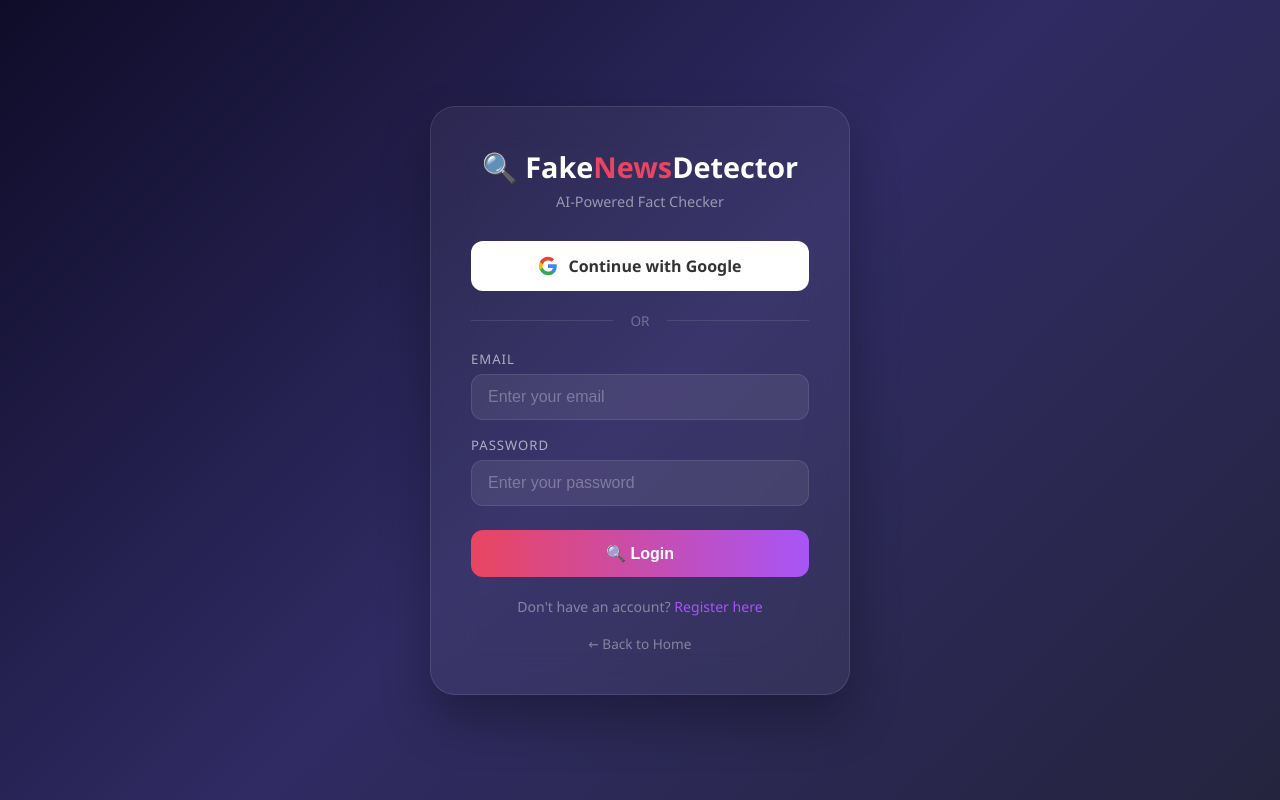
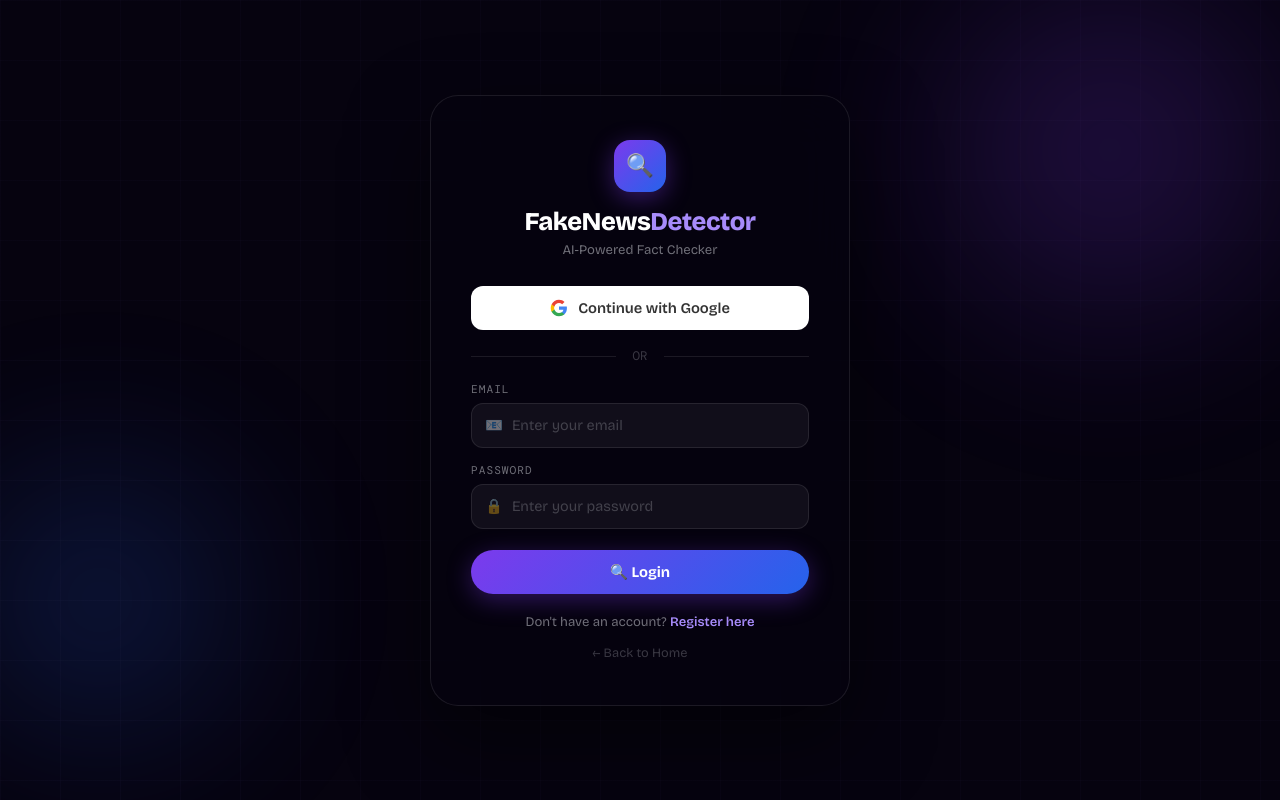
Before and after one commit to explorerkartik/FakeNewsDetector, a Flask app: page /login in a window 1280 px wide. Run offline with Flask 3, Linux system fonts and the light colour scheme; parts of the project's set-up code (start-up, migrations or seed data) failed here and were passed over; some libraries are stand-ins or nearby versions.

Commit message:
Update login.html

```diff
--- a/templates/login.html
+++ b/templates/login.html
@@ -1,82 +1,79 @@
+<!-- ============================================================
+     PASTE THIS CONTENT INTO RESPECTIVE FILES
+     Each page is clearly marked with FILE: filename.html
+============================================================ -->
+
+<!-- ==================== FILE: login.html ==================== -->
 <!DOCTYPE html>
 <html lang="en">
 <head>
-    <meta charset="UTF-8">
-    <meta name="viewport" content="width=device-width, initial-scale=1.0">
+<meta charset="UTF-8"><meta name="viewport" content="width=device-width, initial-scale=1.0">
 <title>Login - FakeNews Detector</title>
+<link href="https://fonts.googleapis.com/css2?family=Bricolage+Grotesque:wght@400;600;700;800&family=DM+Mono:wght@400;500&display=swap" rel="stylesheet">
 <style>
-        * { margin: 0; padding: 0; box-sizing: border-box; }
-        body { font-family: 'Segoe UI', Tahoma, Geneva, Verdana, sans-serif; background: linear-gradient(135deg, #0f0c29, #302b63, #24243e); min-height: 100vh; display: flex; align-items: center; justify-content: center; padding: 20px; }
-        .card { background: rgba(255,255,255,0.05); backdrop-filter: blur(20px); border: 1px solid rgba(255,255,255,0.1); border-radius: 25px; padding: 40px; width: 100%; max-width: 420px; box-shadow: 0 25px 50px rgba(0,0,0,0.3); }
-        .logo { text-align: center; margin-bottom: 30px; }
-        .logo h1 { font-size: 1.8em; font-weight: 800; color: white; }
-        .logo h1 span { color: #e94560; }
-        .logo p { color: rgba(255,255,255,0.5); font-size: 0.9em; margin-top: 6px; }
-        .msg { background: rgba(168,85,247,0.15); border: 1px solid rgba(168,85,247,0.3); color: #c084fc; padding: 12px 16px; border-radius: 12px; font-size: 0.9em; margin-bottom: 20px; text-align: center; }
-        .msg.error { background: rgba(233,69,96,0.15); border-color: rgba(233,69,96,0.3); color: #f87171; }
-        .google-btn { width: 100%; padding: 14px; background: white; color: #333; border: none; border-radius: 12px; font-size: 1em; font-weight: 600; cursor: pointer; display: flex; align-items: center; justify-content: center; gap: 10px; text-decoration: none; transition: all 0.3s; margin-bottom: 20px; }
-        .google-btn:hover { transform: translateY(-2px); box-shadow: 0 8px 25px rgba(255,255,255,0.2); }
-        .google-icon { width: 20px; height: 20px; }
-        .divider { text-align: center; color: rgba(255,255,255,0.3); margin: 20px 0; font-size: 0.85em; position: relative; }
-        .divider::before, .divider::after { content: ''; position: absolute; top: 50%; width: 42%; height: 1px; background: rgba(255,255,255,0.1); }
-        .divider::before { left: 0; } .divider::after { right: 0; }
-        .form-group { margin-bottom: 16px; }
-        label { display: block; color: rgba(255,255,255,0.6); font-size: 0.82em; margin-bottom: 6px; text-transform: uppercase; letter-spacing: 1px; }
-        input { width: 100%; padding: 13px 16px; border: 1px solid rgba(255,255,255,0.1); border-radius: 12px; background: rgba(255,255,255,0.07); color: white; font-size: 1em; transition: all 0.3s; }
-        input:focus { outline: none; border-color: #a855f7; background: rgba(255,255,255,0.1); }
-        input::placeholder { color: rgba(255,255,255,0.3); }
-        .btn { width: 100%; padding: 14px; background: linear-gradient(90deg, #e94560, #a855f7); color: white; border: none; border-radius: 12px; font-size: 1em; font-weight: 700; cursor: pointer; transition: all 0.3s; margin-top: 8px; }
-        .btn:hover { transform: translateY(-2px); box-shadow: 0 8px 25px rgba(233,69,96,0.4); }
-        .footer-links { text-align: center; margin-top: 20px; color: rgba(255,255,255,0.4); font-size: 0.88em; }
-        .footer-links a { color: #a855f7; text-decoration: none; }
-        .footer-links a:hover { text-decoration: underline; }
-        .back-link { text-align: center; margin-top: 16px; }
-        .back-link a { color: rgba(255,255,255,0.4); font-size: 0.85em; text-decoration: none; }
-        .back-link a:hover { color: white; }
+{%- raw -%}
+:root{--p1:#7c3aed;--p2:#2563eb;--p3:#a78bfa;--p4:#60a5fa;--bg:#06030f;--glass:rgba(255,255,255,0.04);--glass-border:rgba(255,255,255,0.09);--text:#f1f5f9;--text-muted:rgba(241,245,249,0.45);--text-dim:rgba(241,245,249,0.22);}
+*,*::before,*::after{margin:0;padding:0;box-sizing:border-box;}
+button,a{cursor:pointer;}
+body{font-family:'Bricolage Grotesque',sans-serif;background:var(--bg);color:var(--text);min-height:100vh;display:flex;align-items:center;justify-content:center;padding:20px;position:relative;overflow:hidden;}
+.bg-scene{position:fixed;inset:0;z-index:0;pointer-events:none;}
+.orb{position:absolute;border-radius:50%;filter:blur(80px);opacity:0.28;}
+.orb1{width:500px;height:500px;background:radial-gradient(circle,#7c3aed,transparent 70%);top:-100px;right:-80px;}
+.orb2{width:400px;height:400px;background:radial-gradient(circle,#2563eb,transparent 70%);bottom:0;left:-100px;}
+.grid-bg{position:absolute;inset:0;background-image:linear-gradient(rgba(167,139,250,0.025)1px,transparent 1px),linear-gradient(90deg,rgba(167,139,250,0.025)1px,transparent 1px);background-size:60px 60px;}
+.card{position:relative;z-index:1;background:rgba(6,3,15,0.75);backdrop-filter:blur(28px);border:1px solid var(--glass-border);border-radius:28px;padding:44px 40px;width:100%;max-width:420px;box-shadow:0 32px 80px rgba(0,0,0,0.5);}
+.logo{text-align:center;margin-bottom:28px;}
+.logo-icon{width:52px;height:52px;background:linear-gradient(135deg,var(--p1),var(--p2));border-radius:16px;display:flex;align-items:center;justify-content:center;font-size:1.4rem;margin:0 auto 14px;box-shadow:0 6px 24px rgba(124,58,237,0.4);}
+.logo h1{font-size:1.6rem;font-weight:800;color:white;letter-spacing:-0.5px;}
+.logo h1 span{color:var(--p3);}
+.logo p{color:var(--text-muted);font-size:0.82rem;margin-top:5px;}
+.msg{background:rgba(124,58,237,0.1);border:1px solid rgba(124,58,247,0.25);color:#c084fc;padding:11px 14px;border-radius:12px;font-size:0.85rem;margin-bottom:18px;text-align:center;}
+.msg.error{background:rgba(239,68,68,0.1);border-color:rgba(239,68,68,0.25);color:#f87171;}
+.google-btn{width:100%;padding:13px;background:white;color:#333;border:none;border-radius:12px;font-size:0.92rem;font-weight:600;cursor:pointer;display:flex;align-items:center;justify-content:center;gap:10px;text-decoration:none;transition:all 0.25s;margin-bottom:18px;font-family:inherit;}
+.google-btn:hover{transform:translateY(-2px);box-shadow:0 8px 28px rgba(255,255,255,0.15);}
+.google-icon{width:18px;height:18px;}
+.divider{text-align:center;color:var(--text-dim);margin:18px 0;font-size:0.78rem;position:relative;font-family:'DM Mono',monospace;}
+.divider::before,.divider::after{content:'';position:absolute;top:50%;width:43%;height:1px;background:var(--glass-border);}
+.divider::before{left:0;}.divider::after{right:0;}
+.form-group{margin-bottom:15px;}
+label{display:block;color:var(--text-muted);font-size:0.7rem;margin-bottom:7px;text-transform:uppercase;letter-spacing:1px;font-family:'DM Mono',monospace;}
+.input-wrap{position:relative;}
+.input-icon{position:absolute;left:14px;top:50%;transform:translateY(-50%);font-size:0.9rem;opacity:0.4;}
+input[type=email],input[type=password],input[type=text]{width:100%;padding:13px 14px 13px 40px;border:1px solid var(--glass-border);border-radius:12px;background:rgba(255,255,255,0.05);color:white;font-size:0.9rem;transition:all 0.2s;outline:none;font-family:inherit;}
+input:focus{border-color:var(--p3);background:rgba(167,139,250,0.06);box-shadow:0 0 0 3px rgba(167,139,250,0.1);}
+input::placeholder{color:var(--text-dim);}
+.btn{width:100%;padding:13px;background:linear-gradient(135deg,var(--p1),var(--p2));color:white;border:none;border-radius:100px;font-size:0.92rem;font-weight:700;cursor:pointer;transition:all 0.25s;margin-top:6px;font-family:inherit;box-shadow:0 6px 24px rgba(124,58,237,0.35);}
+.btn:hover{transform:translateY(-2px);box-shadow:0 10px 32px rgba(124,58,237,0.55);}
+.footer-links{text-align:center;margin-top:20px;color:var(--text-muted);font-size:0.82rem;}
+.footer-links a{color:var(--p3);text-decoration:none;font-weight:600;}
+.footer-links a:hover{color:var(--p4);}
+.back-link{text-align:center;margin-top:12px;}
+.back-link a{color:var(--text-dim);font-size:0.8rem;text-decoration:none;}
+.back-link a:hover{color:var(--text);}
+{%- endraw -%}
 </style>
 </head>
 <body>
+<div class="bg-scene"><div class="orb orb1"></div><div class="orb orb2"></div><div class="grid-bg"></div></div>
 <div class="card">
   <div class="logo">
-            <h1>🔍 Fake<span>News</span>Detector</h1>
+    <div class="logo-icon">🔍</div>
+    <h1>FakeNews<span>Detector</span></h1>
     <p>AI-Powered Fact Checker</p>
   </div>
-
-        {% if msg %}
-        <div class="msg {% if 'Invalid' in msg or 'Error' in msg %}error{% endif %}">{{ msg }}</div>
-        {% endif %}
-
-        <!-- GOOGLE LOGIN -->
+  {% if msg %}<div class="msg {% if 'Invalid' in msg or 'Error' in msg %}error{% endif %}">{{ msg }}</div>{% endif %}
   <a href="/auth/google" class="google-btn">
-            <svg class="google-icon" viewBox="0 0 24 24">
-                <path fill="#4285F4" d="M22.56 12.25c0-.78-.07-1.53-.2-2.25H12v4.26h5.92c-.26 1.37-1.04 2.53-2.21 3.31v2.77h3.57c2.08-1.92 3.28-4.74 3.28-8.09z"/>
-                <path fill="#34A853" d="M12 23c2.97 0 5.46-.98 7.28-2.66l-3.57-2.77c-.98.66-2.23 1.06-3.71 1.06-2.86 0-5.29-1.93-6.16-4.53H2.18v2.84C3.99 20.53 7.7 23 12 23z"/>
-                <path fill="#FBBC05" d="M5.84 14.09c-.22-.66-.35-1.36-.35-2.09s.13-1.43.35-2.09V7.07H2.18C1.43 8.55 1 10.22 1 12s.43 3.45 1.18 4.93l2.85-2.22.81-.62z"/>
-                <path fill="#EA4335" d="M12 5.38c1.62 0 3.06.56 4.21 1.64l3.15-3.15C17.45 2.09 14.97 1 12 1 7.7 1 3.99 3.47 2.18 7.07l3.66 2.84c.87-2.6 3.3-4.53 6.16-4.53z"/>
-            </svg>
+    <svg class="google-icon" viewBox="0 0 24 24"><path fill="#4285F4" d="M22.56 12.25c0-.78-.07-1.53-.2-2.25H12v4.26h5.92c-.26 1.37-1.04 2.53-2.21 3.31v2.77h3.57c2.08-1.92 3.28-4.74 3.28-8.09z"/><path fill="#34A853" d="M12 23c2.97 0 5.46-.98 7.28-2.66l-3.57-2.77c-.98.66-2.23 1.06-3.71 1.06-2.86 0-5.29-1.93-6.16-4.53H2.18v2.84C3.99 20.53 7.7 23 12 23z"/><path fill="#FBBC05" d="M5.84 14.09c-.22-.66-.35-1.36-.35-2.09s.13-1.43.35-2.09V7.07H2.18C1.43 8.55 1 10.22 1 12s.43 3.45 1.18 4.93l2.85-2.22.81-.62z"/><path fill="#EA4335" d="M12 5.38c1.62 0 3.06.56 4.21 1.64l3.15-3.15C17.45 2.09 14.97 1 12 1 7.7 1 3.99 3.47 2.18 7.07l3.66 2.84c.87-2.6 3.3-4.53 6.16-4.53z"/></svg>
     Continue with Google
   </a>
-
   <div class="divider">OR</div>
-
   <form method="POST">
-            <div class="form-group">
-                <label>Email</label>
-                <input type="email" name="email" placeholder="Enter your email" required>
-            </div>
-            <div class="form-group">
-                <label>Password</label>
-                <input type="password" name="password" placeholder="Enter your password" required>
-            </div>
+    <div class="form-group"><label>Email</label><div class="input-wrap"><span class="input-icon">📧</span><input type="email" name="email" placeholder="Enter your email" required></div></div>
+    <div class="form-group"><label>Password</label><div class="input-wrap"><span class="input-icon">🔒</span><input type="password" name="password" placeholder="Enter your password" required></div></div>
     <button type="submit" class="btn">🔍 Login</button>
   </form>
-
-        <div class="footer-links">
-            <p>Don't have an account? <a href="/register">Register here</a></p>
-        </div>
-        <div class="back-link">
-            <a href="/">← Back to Home</a>
-        </div>
+  <div class="footer-links"><p>Don't have an account? <a href="/register">Register here</a></p></div>
+  <div class="back-link"><a href="/">← Back to Home</a></div>
 </div>
 </body>
 </html>
```
Lines whose indentation alone changed are shown as unchanged.
